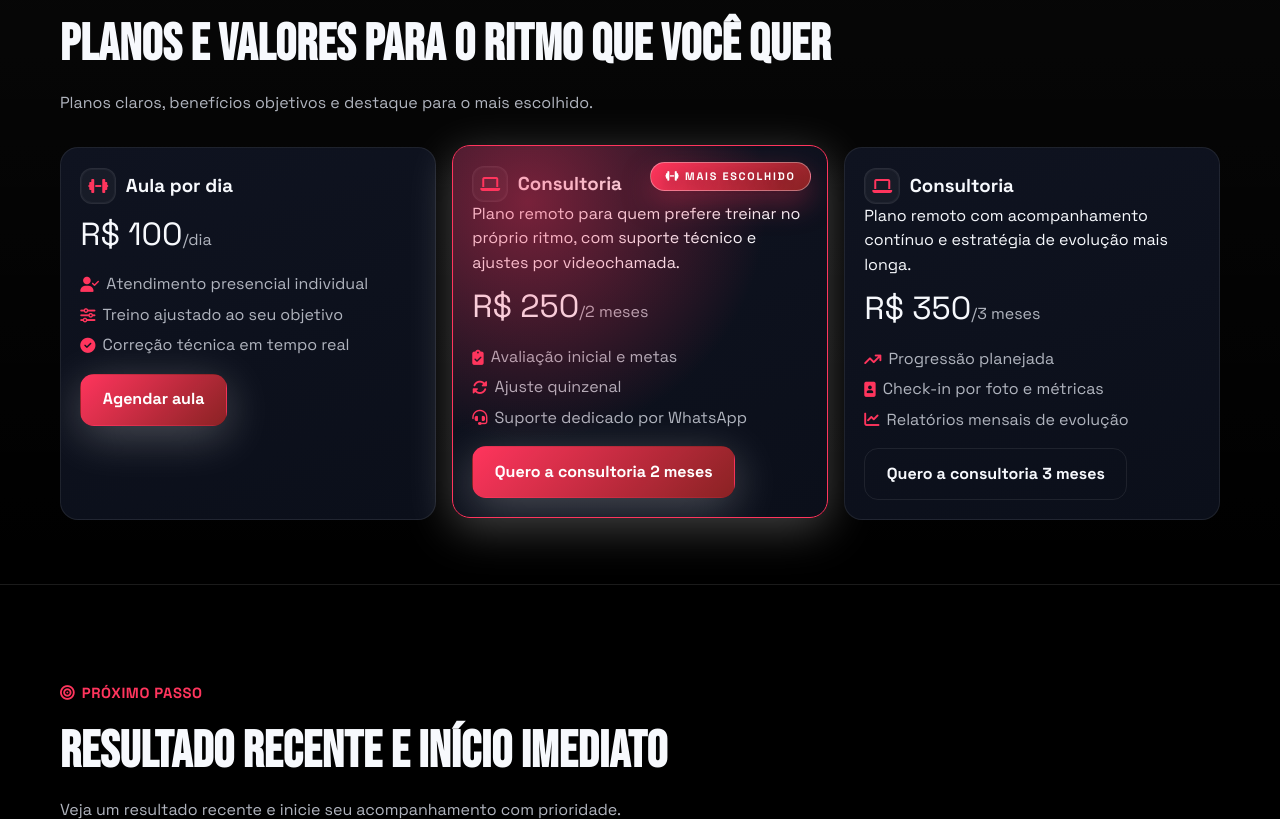
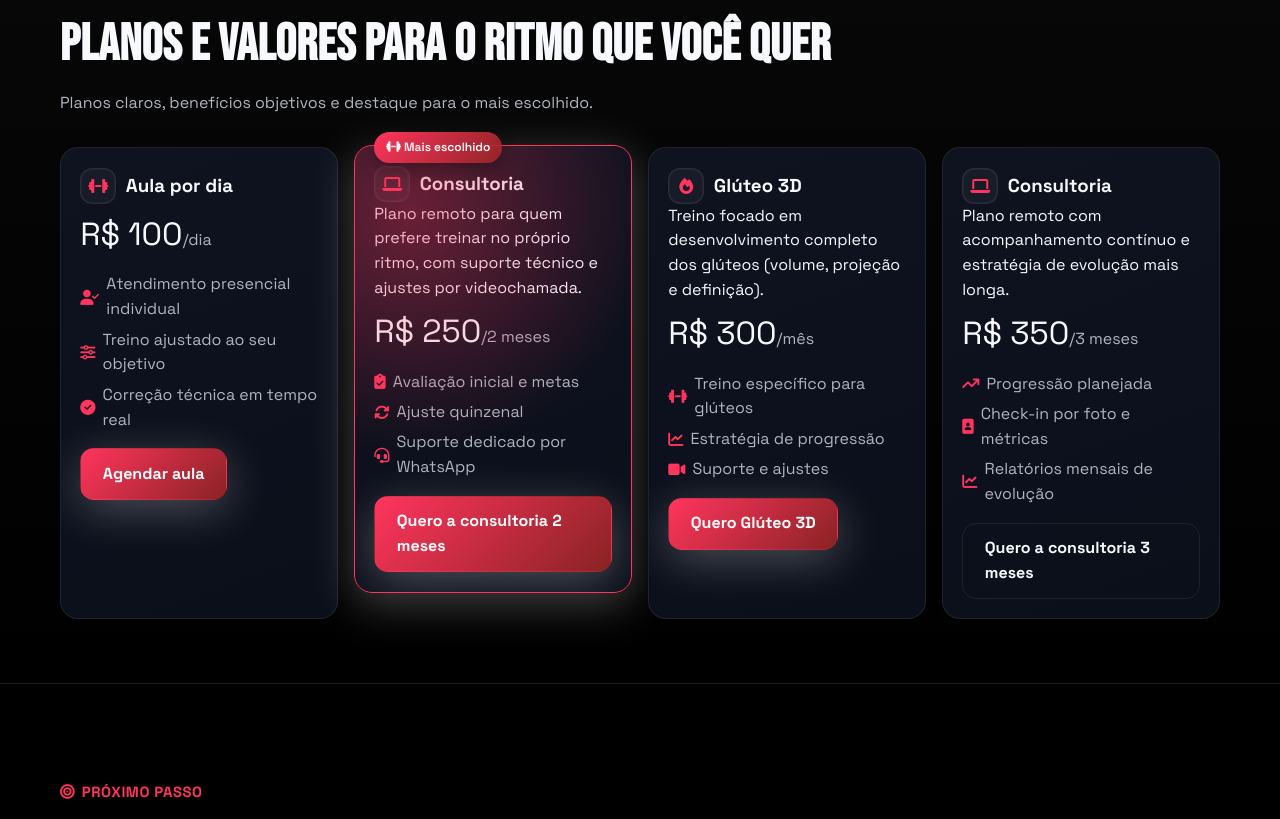
Before and after one commit to luisfelipepereira/Personal-Trainer, a website: page index.html in a window 1280 px wide. Shown: the part 3061-3880 px from the top of the page. Drawn offline with nearby package versions, Linux system fonts and the light colour scheme; files whose address does not match are found by name.

Commit message:
Novo plano

```diff
--- a/index.html
+++ b/index.html
@@ -313,7 +313,9 @@
     <h2>Planos e valores para o ritmo que você quer</h2>
     <p class="muted">Planos claros, benefícios objetivos e destaque para o mais escolhido.</p>
   </div>
+
   <div class="container plans-grid">
+
     <article class="plan-card" data-reveal="up">
       <h3><i class="fa-solid fa-dumbbell"></i> Aula por dia</h3>
       <p class="price">R$ 100<span>/dia</span></p>
@@ -324,8 +326,11 @@
       </ul>
       <a href="https://wa.me/5535984280114?text=Ola%21%20Tenho%20interesse%20na%20Aula%20por%20dia.%20Pode%20me%20passar%20detalhes%3F" target="_blank" rel="noopener" class="btn btn-primary">Agendar aula</a>
     </article>
-        <article class="plan-card featured" data-reveal="up">
-          <span class="badge"><i class="fa-solid fa-dumbbell"></i> Mais escolhido</span>
+
+    <article class="plan-wrapper" data-reveal="up">
+  <span class="badge-outside"><i class="fa-solid fa-dumbbell"></i> Mais escolhido</span>
+
+  <div class="plan-card featured">
     <h3><i class="fa-solid fa-laptop"></i> Consultoria</h3>
     <p>Plano remoto para quem prefere treinar no próprio ritmo, com suporte técnico e ajustes por videochamada.</p>
     <p class="price">R$ 250<span>/2 meses</span></p>
@@ -335,7 +340,20 @@
       <li><i class="fa-solid fa-headset"></i> Suporte dedicado por WhatsApp</li>
     </ul>
     <a href="https://wa.me/5535984280114?text=Ola%21%20Tenho%20interesse%20na%20Consultoria%20de%202%20meses.%20Pode%20me%20passar%20detalhes%3F" target="_blank" rel="noopener" class="btn btn-primary">Quero a consultoria 2 meses</a>
+  </div>
 </article>
+    <article class="plan-card" data-reveal="up">
+      <h3><i class="fa-solid fa-fire"></i> Glúteo 3D</h3>
+      <p>Treino focado em desenvolvimento completo dos glúteos (volume, projeção e definição).</p>
+      <p class="price">R$ 300<span>/mês</span></p>
+      <ul>
+        <li><i class="fa-solid fa-dumbbell"></i> Treino específico para glúteos</li>
+        <li><i class="fa-solid fa-chart-line"></i> Estratégia de progressão</li>
+        <li><i class="fa-solid fa-video"></i> Suporte e ajustes</li>
+      </ul>
+      <a href="https://wa.me/5535984280114?text=Ola%21%20Tenho%20interesse%20no%20Plano%20Gluteo%203D.%20Pode%20me%20passar%20detalhes%3F" target="_blank" rel="noopener" class="btn btn-primary">Quero Glúteo 3D</a>
+    </article>
+
     <article class="plan-card" data-reveal="up">
       <h3><i class="fa-solid fa-laptop"></i> Consultoria</h3>
       <p>Plano remoto com acompanhamento contínuo e estratégia de evolução mais longa.</p>
@@ -347,9 +365,9 @@
       </ul>
       <a href="https://wa.me/5535984280114?text=Ola%21%20Tenho%20interesse%20na%20Consultoria%20de%203%20meses.%20Pode%20me%20passar%20detalhes%3F" target="_blank" rel="noopener" class="btn btn-ghost">Quero a consultoria 3 meses</a>
     </article>
+
   </div>
 </section>
-
     <section id="chamada" class="section">
       <div class="container section-head" data-reveal="up">
         <p class="eyebrow"><i class="fa-solid fa-bullseye"></i> Próximo passo</p>
--- a/styles.css
+++ b/styles.css
@@ -922,7 +922,7 @@ font-weight:500;
   content: "";
   position: absolute;
   inset: 0;
-  background: radial-gradient(circle at 20% 15%, var(--accent) -70%, transparent 55%);
+  background: radial-gradient(circle at 20% 15%, var(--accent) -90% -90%, transparent 55%);
   pointer-events: none;
 }
 
@@ -930,6 +930,23 @@ font-weight:500;
   transform: translateY(-6px);
   box-shadow: var(--glow);
   border-color: rgba(255, 255, 255, 0.12);
+}
+.plan-wrapper {
+  position: relative;
+}
+
+.badge-outside {
+  position: absolute;
+  top: -15px;
+  left: 20px;
+  background: linear-gradient(135deg, var(--accent), var(--accent-2));
+  color: #fff;
+  padding: 6px 12px;
+  border-radius: 999px;
+  font-size: 12px;
+  font-weight: 600;
+  z-index: 10;
+  box-shadow: 0 5px 15px rgba(0,0,0,0.3);
 }
 
 .badge {
```
Lines whose indentation alone changed are shown as unchanged.
